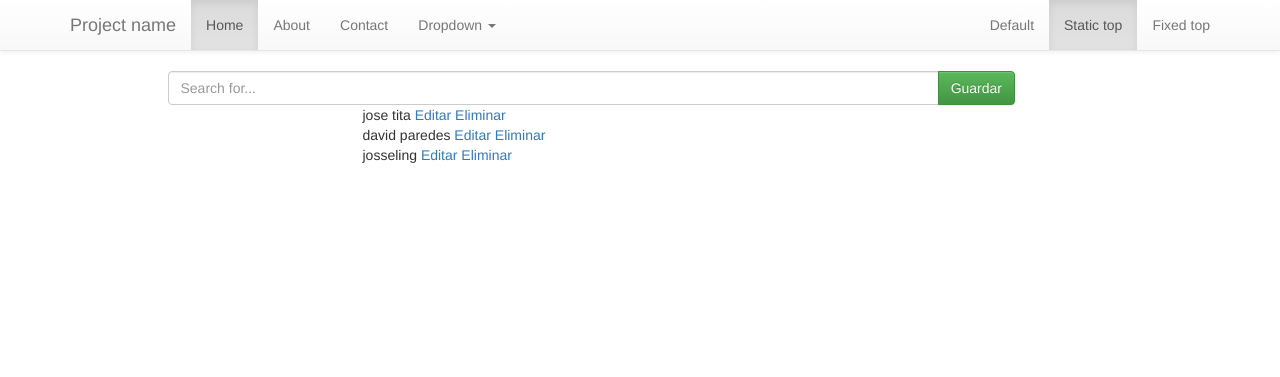
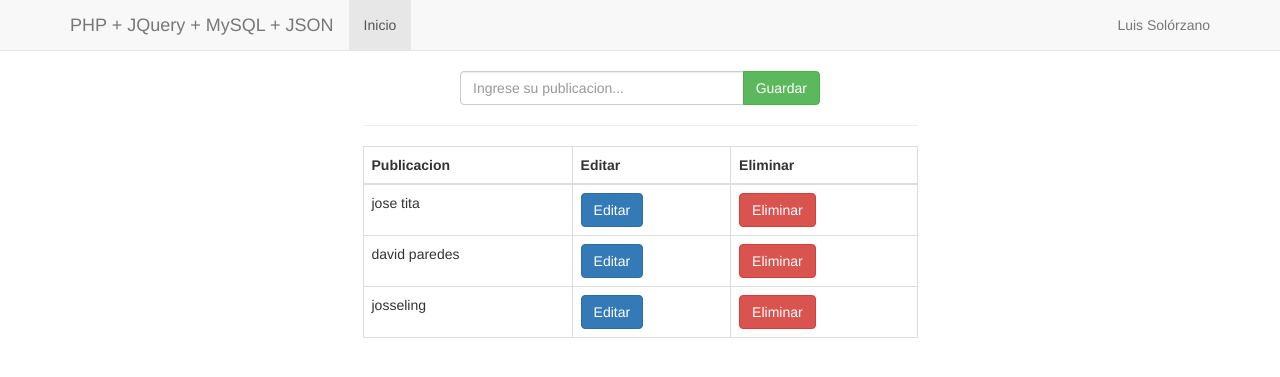
Before and after one commit to angelgrane/PHP-JSON-MYSQL-AJAX---COMPLETED, a PHP site: page / in a window 1280 px wide. Shown: the top 377 px of the page. Run offline with PHP 8.4, Linux system fonts and the light colour scheme; data comes from the database, SQL or seed files in the repository.

Commit message:
Practica de PHP + JSON + MYSQL + AJAX: agregadala tabla para mostrar

```diff
--- a/index.php
+++ b/index.php
@@ -18,16 +18,12 @@
     <!-- The above 3 meta tags *must* come first in the head; any other head content must come *after* these tags -->
     <meta name="description" content="">
     <meta name="author" content="">
-    <link rel="stylesheet" href="https://maxcdn.bootstrapcdn.com/bootstrap/3.3.6/css/bootstrap.min.css" integrity="sha384-1q8mTJOASx8j1Au+a5WDVnPi2lkFfwwEAa8hDDdjZlpLegxhjVME1fgjWPGmkzs7" crossorigin="anonymous">
-
-    <!-- Optional theme -->
-    <link rel="stylesheet" href="https://maxcdn.bootstrapcdn.com/bootstrap/3.3.6/css/bootstrap-theme.min.css" integrity="sha384-fLW2N01lMqjakBkx3l/M9EahuwpSfeNvV63J5ezn3uZzapT0u7EYsXMjQV+0En5r" crossorigin="anonymous">
-
-    <!-- Latest compiled and minified JavaScript -->
-    <script src="https://maxcdn.bootstrapcdn.com/bootstrap/3.3.6/js/bootstrap.min.js" integrity="sha384-0mSbJDEHialfmuBBQP6A4Qrprq5OVfW37PRR3j5ELqxss1yVqOtnepnHVP9aJ7xS" crossorigin="anonymous"></script>
+    <title>Practica</title>
+    <link rel="stylesheet" href="css/bootstrap.min.css">
 
     <script src="js/function.js"></script>
     <script src="js/jquery.js"></script>
+    <script src="js/jquery.min.js"></script>
 </head>
 
 <body>
@@ -42,30 +38,14 @@
                 <span class="icon-bar"></span>
                 <span class="icon-bar"></span>
             </button>
-            <a class="navbar-brand" href="#">Project name</a>
+            <a class="navbar-brand" href="#">PHP + JQuery + MySQL + JSON</a>
         </div>
         <div id="navbar" class="navbar-collapse collapse">
             <ul class="nav navbar-nav">
-                <li class="active"><a href="#">Home</a></li>
-                <li><a href="#about">About</a></li>
-                <li><a href="#contact">Contact</a></li>
-                <li class="dropdown">
-                    <a href="#" class="dropdown-toggle" data-toggle="dropdown" role="button" aria-haspopup="true" aria-expanded="false">Dropdown <span class="caret"></span></a>
-                    <ul class="dropdown-menu">
-                        <li><a href="#">Action</a></li>
-                        <li><a href="#">Another action</a></li>
-                        <li><a href="#">Something else here</a></li>
-                        <li role="separator" class="divider"></li>
-                        <li class="dropdown-header">Nav header</li>
-                        <li><a href="#">Separated link</a></li>
-                        <li><a href="#">One more separated link</a></li>
-                    </ul>
-                </li>
+                <li class="active"><a href="#">Inicio</a></li>
             </ul>
             <ul class="nav navbar-nav navbar-right">
-                <li><a href="../navbar/">Default</a></li>
-                <li class="active"><a href="./">Static top <span class="sr-only">(current)</span></a></li>
-                <li><a href="../navbar-fixed-top/">Fixed top</a></li>
+                <li><a href="#">Luis Solórzano</a></li>
             </ul>
         </div><!--/.nav-collapse -->
     </div>
@@ -76,9 +56,9 @@
 
     <div class="row">
 
-        <div class="col-lg-9 col-md-offset-1">
+        <div class="col-lg-4 col-md-offset-4">
             <div class="input-group">
-                <input type="text" id="nota"  class="form-control" placeholder="Search for...">
+                <input type="text" id="nota"  class="form-control" placeholder="Ingrese su publicacion...">
       <span class="input-group-btn">
         <button id="datos" class="btn btn-success" onclick="AddDatos()">Guardar</button>
       </span>
--- a/mostrar.php
+++ b/mostrar.php
@@ -1,3 +1,14 @@
+<hr>
+<table class="table table-bordered table-hover">
+    <thead>
+    <tr>
+        <th>Publicacion</th>
+        <th>Editar</th>
+        <th>Eliminar</th>
+    </tr>
+    </thead>
+    <tbody>
+
 <?php
 
 try
@@ -11,44 +22,26 @@ try
 
         ?>
 
-   <!--     <table class="table table-bordered table-hover">
-            <thead>
-            <tr>
-                <th>#</th>
-                <th>Nombre</th>
-                <th>Apellido</th>
-                <th>Email</th>
+            <tr id="texto<?php echo $item['id'] ?>">
+
+                <td> <?php echo $item['nota'] ?> </td>
+                <td>
+                    <button class="btn btn-primary" onclick="Edit('<?php echo $item['id'] ?>','<?php echo $item['nota'] ?>')">Editar</button>
+                </td>
+                <td>
+                    <button class="btn btn-danger" onclick="Delete('<?php echo $item['id'] ?>')">Eliminar</button>
+                </td>
+
             </tr>
-            </thead>
-            <tbody>
-            <tr>
-                <td>1</td>
-                <td>Rocky</td>
-                <td>Balboa</td>
-                <td>rockybalboa@mail.com</td>
-            </tr>
-            <tr>
-                <td>2</td>
-                <td>Peter</td>
-                <td>Parker</td>
-                <td>peterparker@mail.com</td>
-            </tr>
-            <tr>
-                <td>3</td>
-                <td>John</td>
-                <td>Rambo</td>
-                <td>johnrambo@mail.com</td>
-            </tr>
-            </tbody>
-        </table> -->
 
 
 
-        <div id="texto<?php echo $item['id'] ?>">
-            <?php echo $item['nota'] ?>
-            <a href="#" onclick="Edit('<?php echo $item['id'] ?>','<?php echo $item['nota'] ?>')">Editar</a>
-            <a href="#" onclick="Delete('<?php echo $item['id'] ?>')">Eliminar</a>
-        </div>
+
+      <!--  <div id="texto<?php //echo $item['id'] ?>">
+            <?php //echo $item['nota'] ?>
+            <a href="#" onclick="Edit('<?php //echo $item['id'] ?>','<?php //echo $item['nota'] ?>')">Editar</a>
+            <a href="#" onclick="Delete('<?php //echo $item['id'] ?>')">Eliminar</a>
+        </div>-->
 
 
 <?php
@@ -61,3 +54,7 @@ catch(PDOException $e) {
 }
 
 ?>
+
+
+    </tbody>
+</table>
```
